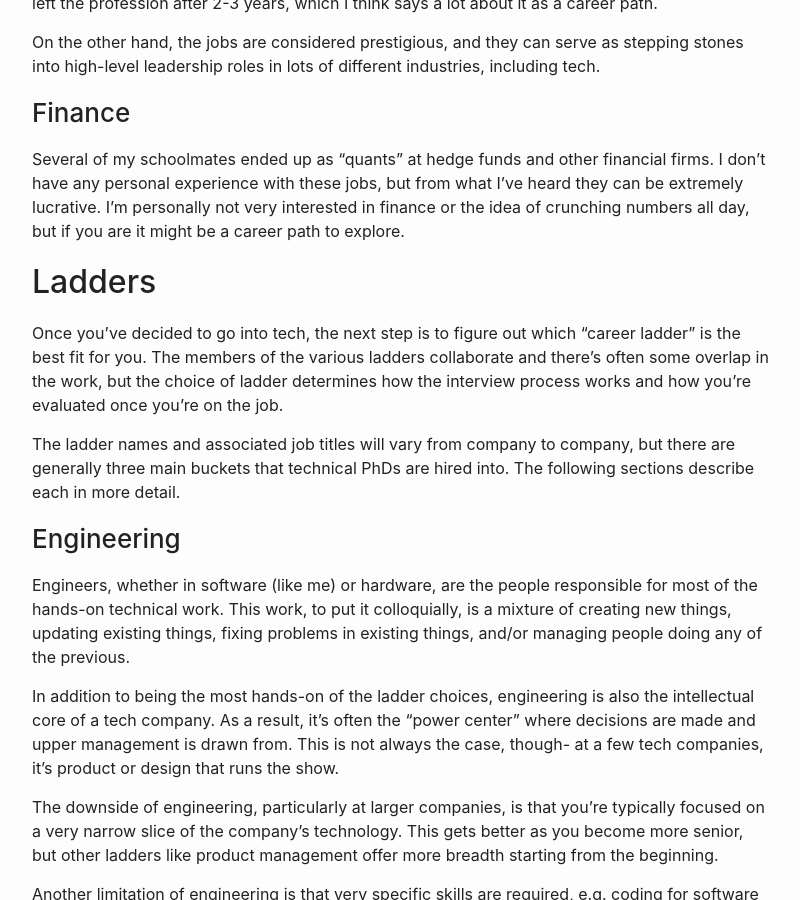
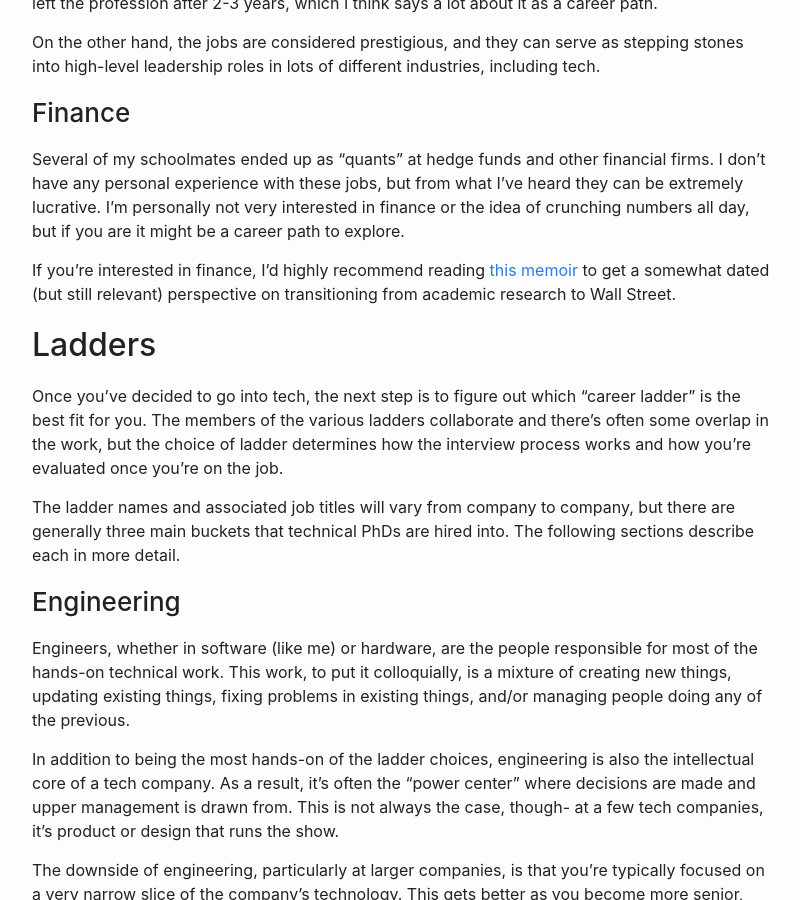
Before and after one commit to yolken/yolken-blog, a Jekyll site: the page built from site/_posts/2020-12-25-phd-to-tech.md, in a window 1280 px wide and 900 px high, scrolled down 1889 px. Shown: the whole window, without its empty margins (238-1038 px from the left). Built offline with Jekyll 4.4.1, drawn with Linux system fonts in a browser that asks for light colours.

Commit message:
Add link to life of a quant

```diff
--- a/site/_posts/2020-12-25-phd-to-tech.md
+++ b/site/_posts/2020-12-25-phd-to-tech.md
@@ -100,6 +100,11 @@ I don't have any personal experience with these jobs, but from what I've heard t
 extremely lucrative. I'm personally not very interested in finance or the idea of crunching
 numbers all day, but if you are it might be a career path to explore.
 
+If you're interested in finance, I'd highly recommend reading
+[this memoir](https://www.amazon.com/My-Life-Quant-Reflections-Physics/dp/0470192739) to
+get a somewhat dated (but still relevant) perspective on transitioning from academic research to
+Wall Street.
+
 ## Ladders
 
 Once you've decided to go into tech, the next step is to figure out which "career ladder"
```
